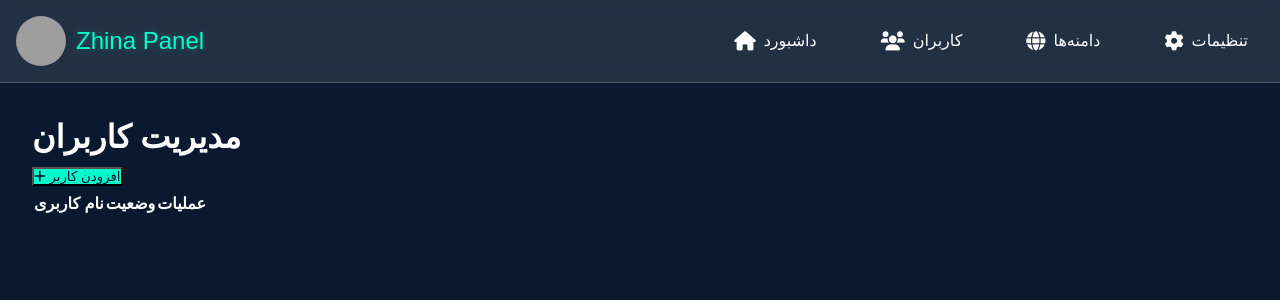
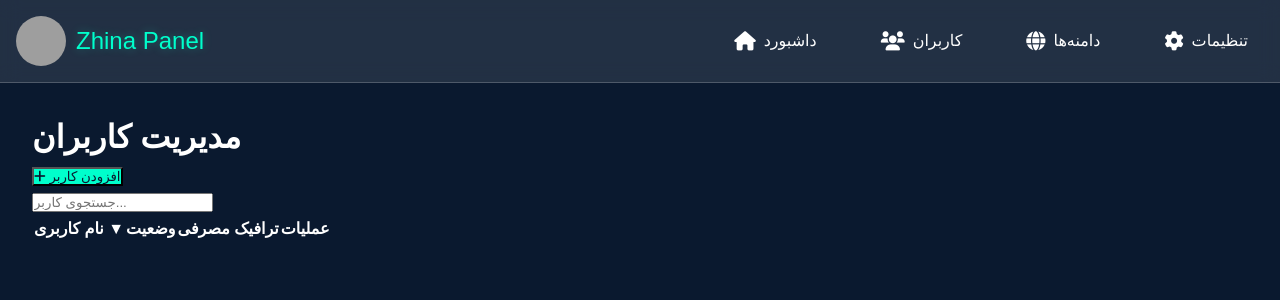
Before and after one commit to naseh42/zhina, a FastAPI app: template frontend/templates/users.html in a window 1280 px wide. Shown: the top 300 px of the page. Run offline with FastAPI, Linux system fonts and the light colour scheme; the template is opened without the code that fills it, so the values that code supplies are empty; parts of the project's set-up code (start-up, migrations or seed data) failed here and were passed over; grey boxes are pictures that could not be loaded.

Commit message:
Update users.html

```diff
--- a/frontend/templates/users.html
+++ b/frontend/templates/users.html
@@ -4,17 +4,23 @@
 <div class="users-container">
     <header class="users-header">
         <h1>مدیریت کاربران</h1>
-        <button id="addUserBtn" class="btn-primary">
-            <i class="fas fa-plus"></i> افزودن کاربر
-        </button>
+        <div class="actions">
+            <button id="addUserBtn" class="btn-primary">
+                <i class="fas fa-plus"></i> افزودن کاربر
+            </button>
+            <div class="search-box">
+                <input type="text" id="userSearch" placeholder="جستجوی کاربر...">
+            </div>
+        </div>
     </header>
 
     <div class="table-responsive">
         <table id="usersTable" class="users-table">
             <thead>
                 <tr>
-                    <th>نام کاربری</th>
-                    <th>وضعیت</th>
+                    <th data-sort="username">نام کاربری ▼</th>
+                    <th data-sort="status">وضعیت</th>
+                    <th data-sort="traffic">ترافیک مصرفی</th>
                     <th>عملیات</th>
                 </tr>
             </thead>
@@ -22,12 +28,8 @@
                 <!-- داده‌ها با JS پر می‌شوند -->
             </tbody>
         </table>
+        <div class="pagination" id="usersPagination"></div>
     </div>
-</div>
-
-<!-- مودال‌ها -->
-<div id="userModal" class="modal">
-    <!-- محتوای مودال -->
 </div>
 
 <script src="/static/js/users.js"></script>
```
